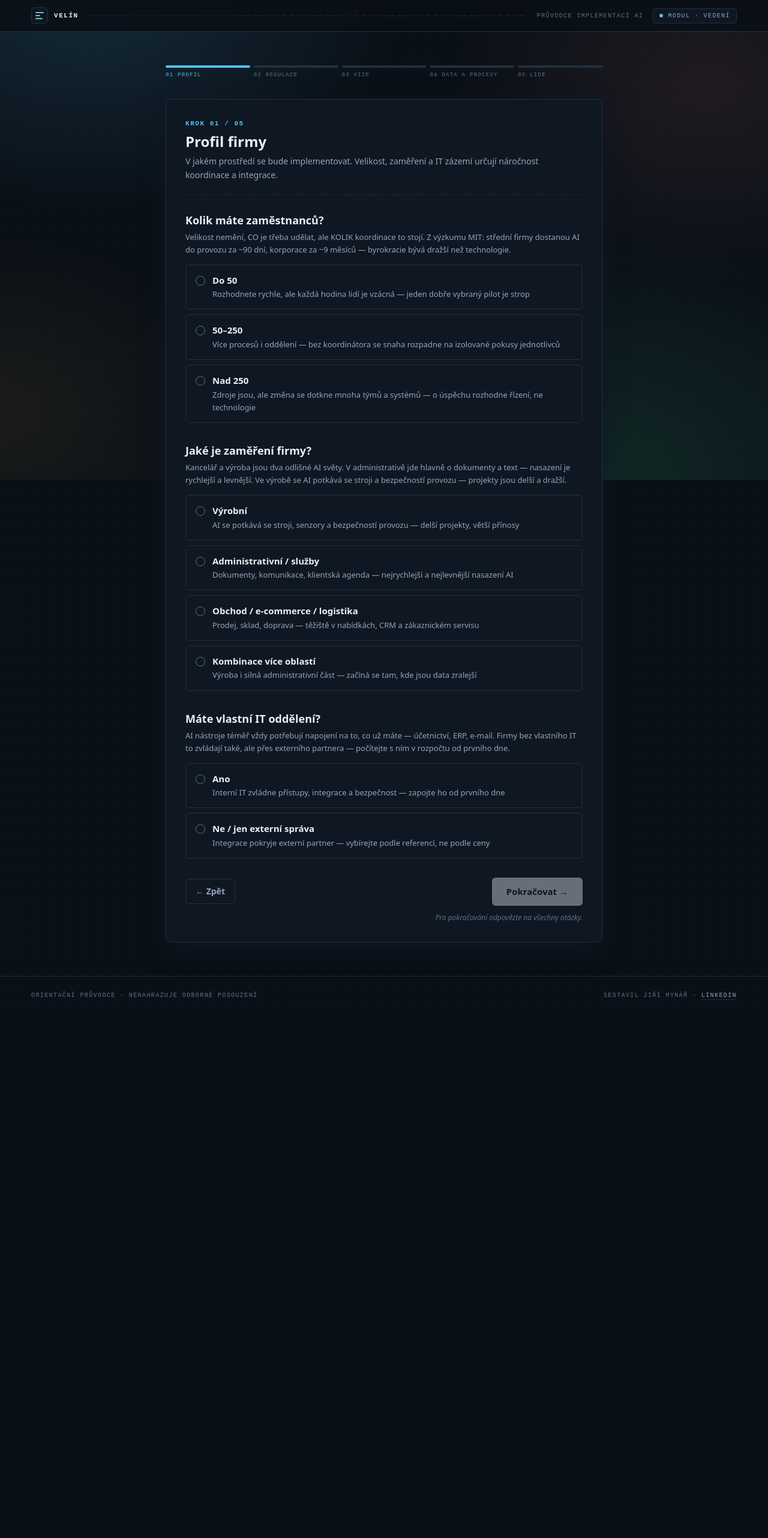
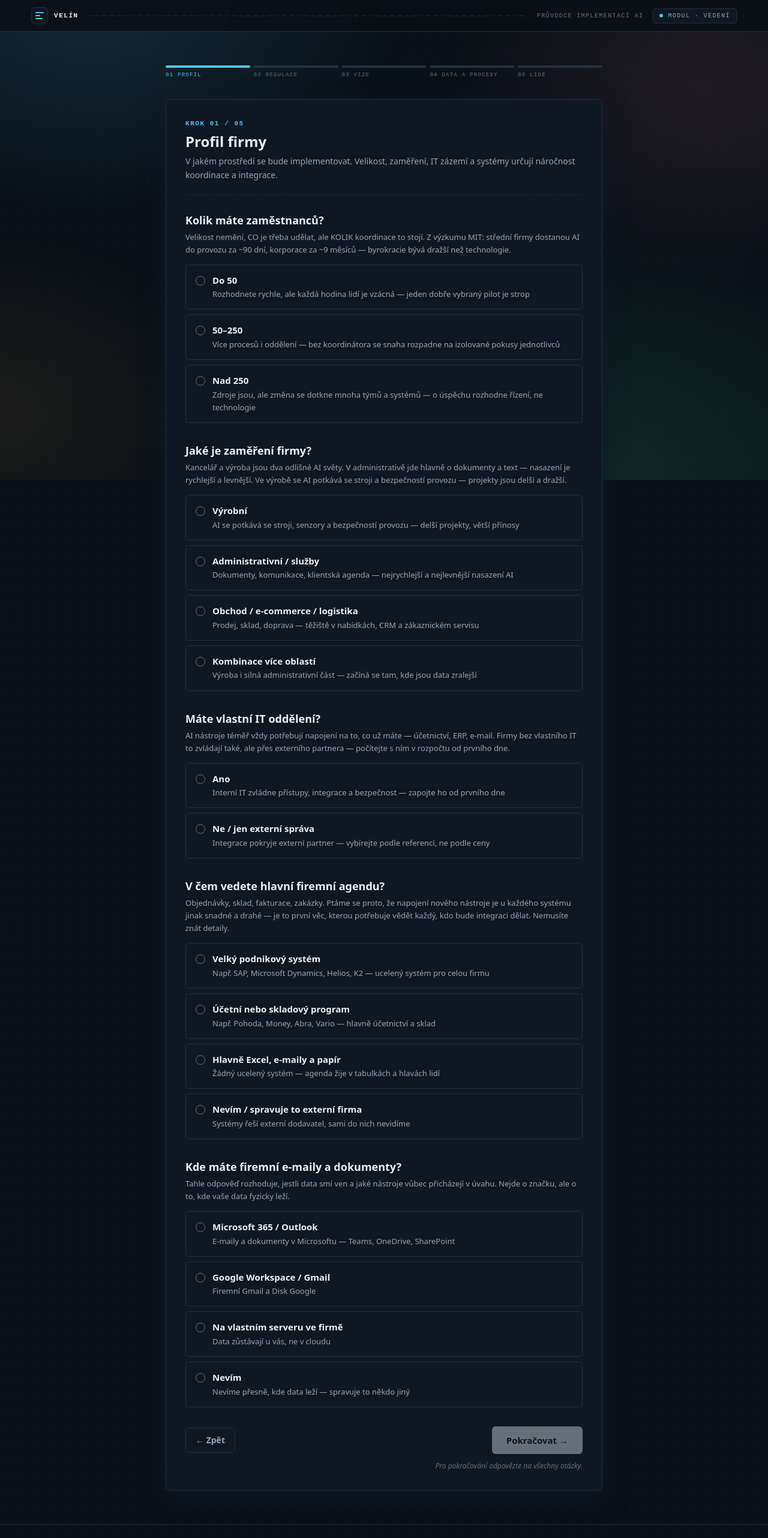
Before and after one commit to JiriMynar/AI-web, a React (Vite) app: page /vedeni/pruvodce in a window 1280 px wide. Shown: the top 2564 px of the page at 60% size. Before the commit the page ends 1691 px from the top, so only its background shows below. Built offline with nearby package versions, Linux system fonts and the light colour scheme.

Commit message:
Fáze 1: otázky systemy, kdeData, strojeData v data.ts
Tři nové otázky a rozšířené STEPS (Profil: +systemy +kdeData; Data a procesy: +strojeData).
Netechnické znění, konkrétní příklady (SAP/Pohoda, Outlook/Gmail), volba „Nevím" u každé.

```diff
--- a/src/roles/vedeni/data.ts
+++ b/src/roles/vedeni/data.ts
@@ -15,10 +15,10 @@ export type Question = {
 export type Step = { id: string; label: string; full: string; desc: string; questions: string[] };
 
 export const STEPS: Step[] = [
-  { id: "profil", label: "Profil", full: "Profil firmy", desc: "V jakém prostředí se bude implementovat. Velikost, zaměření a IT zázemí určují náročnost koordinace a integrace.", questions: ["size", "focus", "it"] },
+  { id: "profil", label: "Profil", full: "Profil firmy", desc: "V jakém prostředí se bude implementovat. Velikost, zaměření, IT zázemí a systémy určují náročnost koordinace a integrace.", questions: ["size", "focus", "it", "systemy", "kdeData"] },
   { id: "regulace", label: "Regulace", full: "Regulace a citlivá data", desc: "Co vás omezuje a chrání. Verdikty záměrů s regulacemi počítají — drahé je zjistit omezení až po nákupu.", questions: ["regs"] },
   { id: "vize", label: "Vize", full: "Vize a záměry", desc: "Jaké číslo se má pohnout a co konkrétně od AI čekáte. Každý zvolený záměr dostane vlastní verdikt proveditelnosti.", questions: ["vize", "goals", "ambition"] },
-  { id: "dataProc", label: "Data a procesy", full: "Data a procesy", desc: "Na čem se dá stavět. Stav dat a zmapování procesů jsou nejsilnější faktory toho, co je proveditelné hned.", questions: ["data", "erpUsage", "procesy"] },
+  { id: "dataProc", label: "Data a procesy", full: "Data a procesy", desc: "Na čem se dá stavět. Stav dat a zmapování procesů jsou nejsilnější faktory toho, co je proveditelné hned.", questions: ["data", "erpUsage", "strojeData", "procesy"] },
   { id: "lide", label: "Lidé", full: "Lidé, kapacita a podpora", desc: "Kdo implementaci ponese a s jakou oporou. Kapacita a sponzor rozhodují o tempu i realističnosti ambice.", questions: ["zkusenost", "lide", "kapacita", "sponzor", "rozpocet"] },
 ];
 
@@ -51,6 +51,28 @@ export const Q: Record<string, Question> = {
     options: [
       { v: "ano", t: "Ano", d: "Interní IT zvládne přístupy, integrace a bezpečnost — zapojte ho od prvního dne" },
       { v: "ne", t: "Ne / jen externí správa", d: "Integrace pokryje externí partner — vybírejte podle referencí, ne podle ceny" },
+    ],
+  },
+  systemy: {
+    key: "systemy",
+    title: "V čem vedete hlavní firemní agendu?",
+    subtitle: "Objednávky, sklad, fakturace, zakázky. Ptáme se proto, že napojení nového nástroje je u každého systému jinak snadné a drahé — je to první věc, kterou potřebuje vědět každý, kdo bude integraci dělat. Nemusíte znát detaily.",
+    options: [
+      { v: "velkysystem", t: "Velký podnikový systém", d: "Např. SAP, Microsoft Dynamics, Helios, K2 — ucelený systém pro celou firmu" },
+      { v: "ucetni", t: "Účetní nebo skladový program", d: "Např. Pohoda, Money, Abra, Vario — hlavně účetnictví a sklad" },
+      { v: "excelnic", t: "Hlavně Excel, e-maily a papír", d: "Žádný ucelený systém — agenda žije v tabulkách a hlavách lidí" },
+      { v: "nevim", t: "Nevím / spravuje to externí firma", d: "Systémy řeší externí dodavatel, sami do nich nevidíme" },
+    ],
+  },
+  kdeData: {
+    key: "kdeData",
+    title: "Kde máte firemní e-maily a dokumenty?",
+    subtitle: "Tahle odpověď rozhoduje, jestli data smí ven a jaké nástroje vůbec přicházejí v úvahu. Nejde o značku, ale o to, kde vaše data fyzicky leží.",
+    options: [
+      { v: "m365", t: "Microsoft 365 / Outlook", d: "E-maily a dokumenty v Microsoftu — Teams, OneDrive, SharePoint" },
+      { v: "google", t: "Google Workspace / Gmail", d: "Firemní Gmail a Disk Google" },
+      { v: "vlastni", t: "Na vlastním serveru ve firmě", d: "Data zůstávají u vás, ne v cloudu" },
+      { v: "nevim", t: "Nevím", d: "Nevíme přesně, kde data leží — spravuje to někdo jiný" },
     ],
   },
   regs: {
@@ -123,6 +145,17 @@ export const Q: Record<string, Question> = {
     options: [
       { v: "zije", t: "Systém žije", d: "Lidé zapisují průběžně a data odpovídají realitě — na tom se dá stavět" },
       { v: "formalne", t: "Spíš formálně", d: "Zapisuje se zpětně a neúplně — pro AI zásadní rozdíl" },
+    ],
+  },
+  strojeData: {
+    key: "strojeData",
+    title: "Sbíráte data ze strojů automaticky?",
+    subtitle: "Pokročilejší AI ve výrobě (kontrola kvality, prediktivní údržba, plánování) potřebuje data přímo ze strojů. Jestli vznikají automaticky, nebo se opisují ručně, je tady zásadní rozdíl.",
+    options: [
+      { v: "ano", t: "Ano, stroje posílají data do systému", d: "Hodnoty z výroby se ukládají automaticky — přes řídicí systém nebo MES" },
+      { v: "castecne", t: "Částečně / jen některé stroje", d: "Něco se sbírá automaticky, něco se opisuje ručně" },
+      { v: "ne", t: "Ne, zapisuje se ručně nebo vůbec", d: "Data z výroby vznikají na papíře, v hlavách lidí nebo nikde" },
+      { v: "nevim", t: "Nevím", d: "Nevíme, jestli a jak se strojní data sbírají" },
     ],
   },
   procesy: {
```
